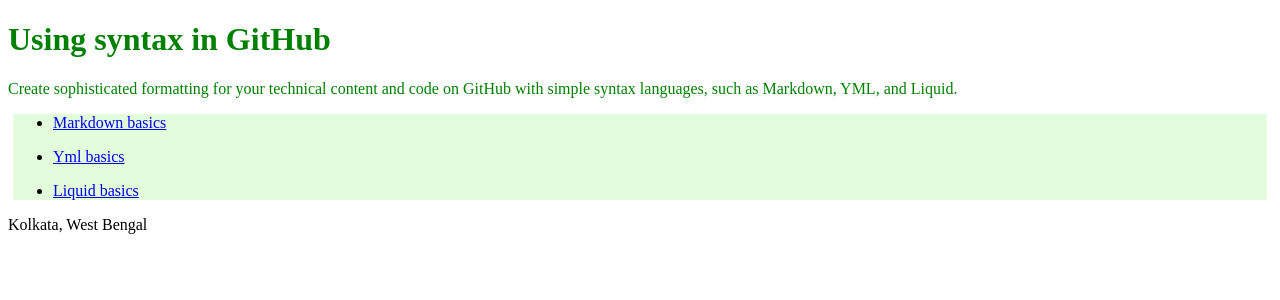
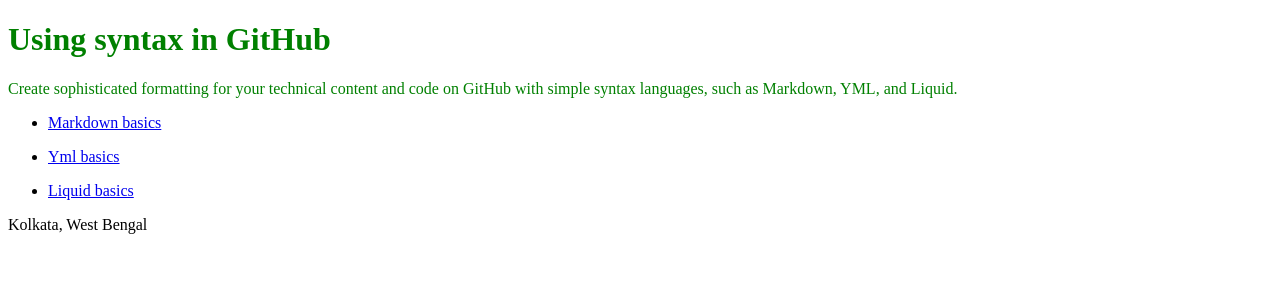
Before and after one commit to biswas3/Assignment, a Jekyll site: the page built from using-syntax.md, in a window 1280 px wide. Shown: the top 300 px of the page. Built offline with Jekyll 4.4.1, drawn with Linux system fonts in a browser that asks for light colours; our own code applies the rules of GitHub Pages for plain Markdown files.

Commit message:
Update style.css

```diff
--- a/assets/css/style.css
+++ b/assets/css/style.css
@@ -4,8 +4,3 @@ ol {
   background:#e3fcdc
   margin: 5px;
 }
-
-ul {
-  background: #e3fcdc;
-  margin: 5px;
-}
```
